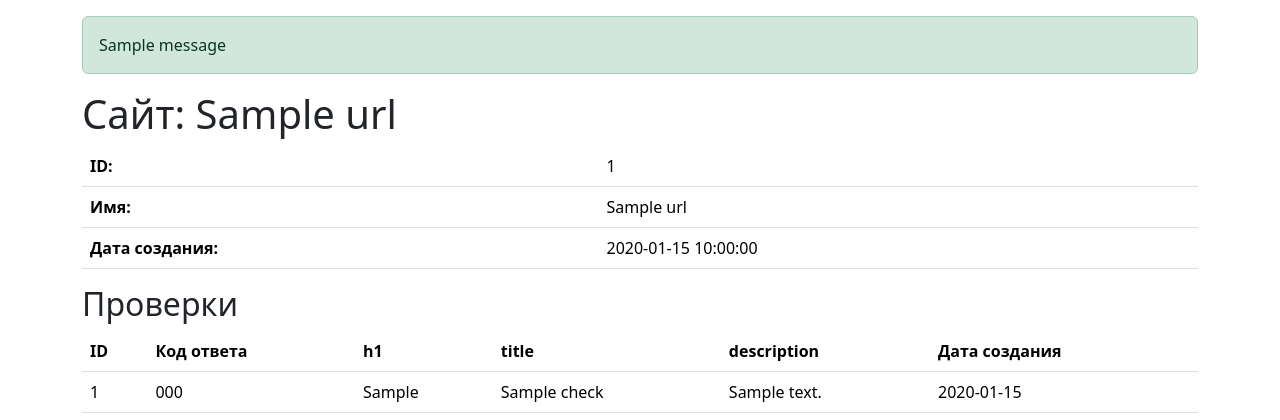
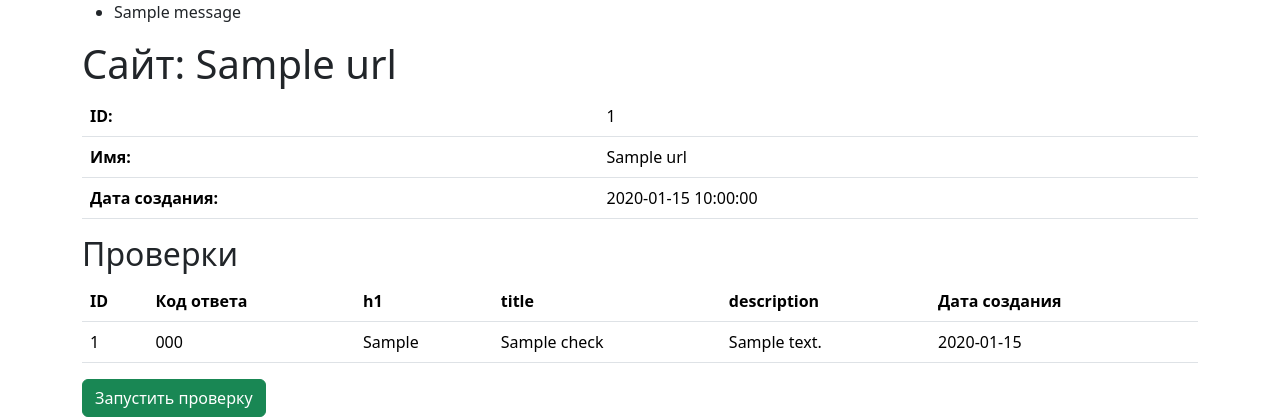
Before and after one commit to AnnaKudriaeva/python-project-83, a Flask app: page /urls/1 in a window 1280 px wide. Shown: the top 420 px of the page. Run offline with Flask 3, Linux system fonts and the light colour scheme; one stand-in notice (Sample message) is shown; a database or web service that is not in the repository returns one stand-in record (values such as "Sample title"); some libraries are stand-ins or nearby versions.

Commit message:
minor fix

```diff
--- a/page_analyzer/app.py
+++ b/page_analyzer/app.py
@@ -149,7 +149,6 @@ def show_url(id):
     cur.close()
     conn.close()
 
-    # Prepare numbered checks for display
     numbered_checks = [(i + 1, check) for i, check in enumerate(checks)]
 
     return render_template('url.html', url=url, checks=numbered_checks)
--- a/page_analyzer/templates/url.html
+++ b/page_analyzer/templates/url.html
@@ -10,9 +10,11 @@
     <div class="container">
         {% with messages = get_flashed_messages(with_categories=true) %}
             {% if messages %}
-                {% for category, message in messages %}
-                    <div class="alert alert-{{ category }} mt-3">{{ message }}</div>
-                {% endfor %}
+                <ul class="flashes">
+                    {% for category, message in messages %}
+                        <li class="{{ category }}">{{ message }}</li>
+                    {% endfor %}
+                </ul>
             {% endif %}
         {% endwith %}
         <h1>Сайт: {{ url['name'] }}</h1>
```
